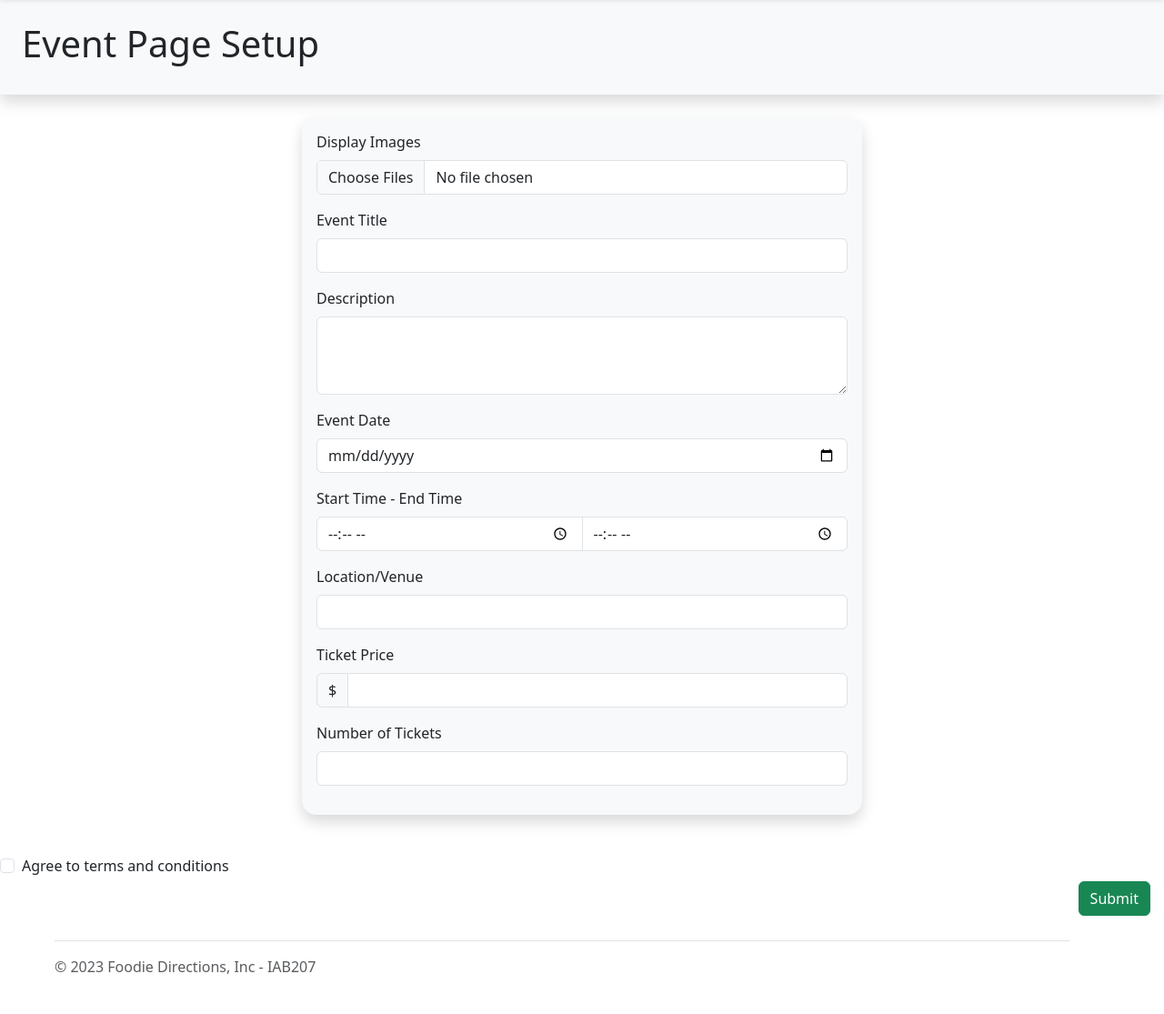
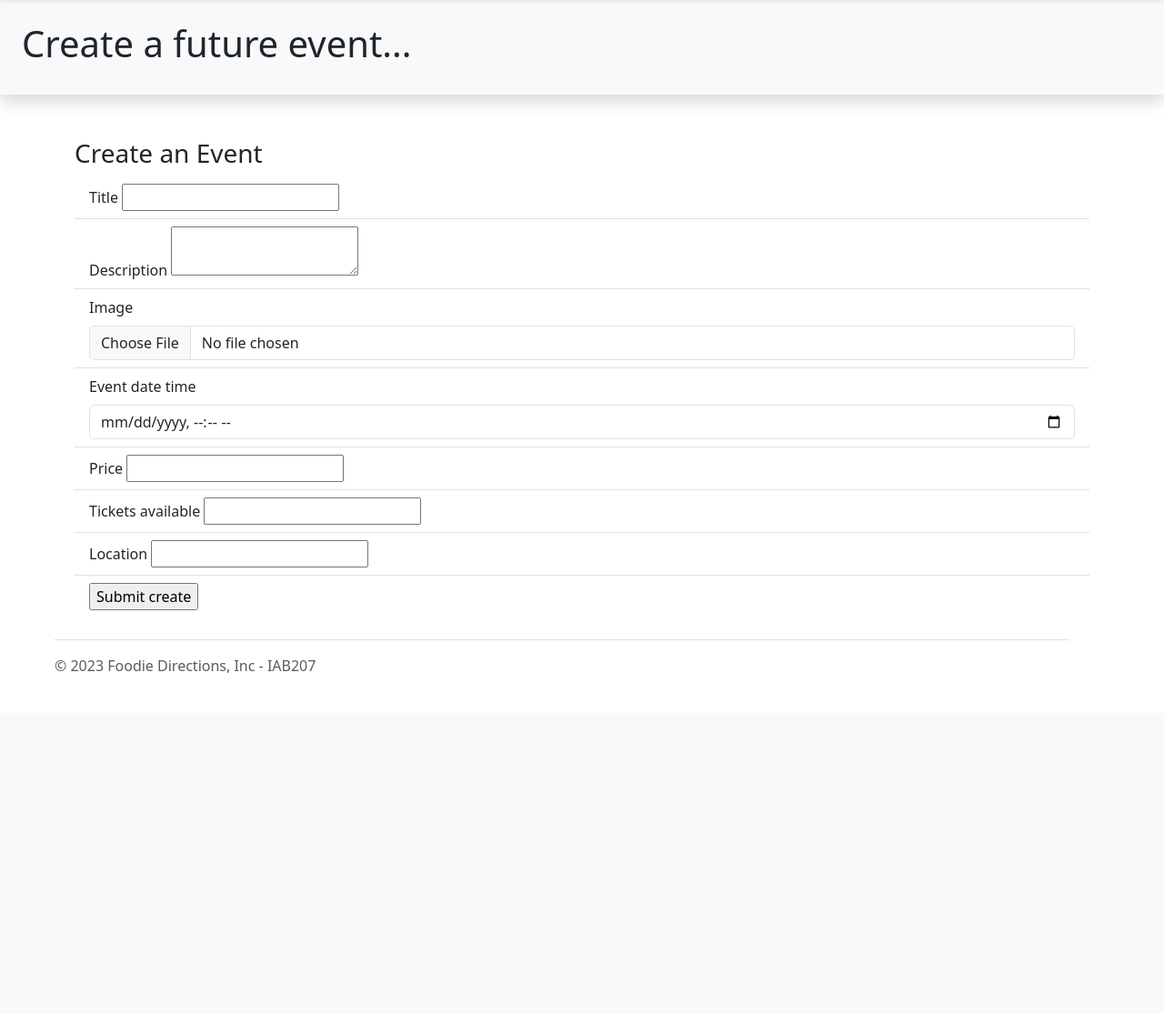
Before and after one commit to finlopes97/GourmetAdventures, a Python web app: template website/templates/create.html in a window 1280 px wide. Shown: the part 60-1175 px from the top of the page at 91% size. After the commit the page ends 844 px from the top, so only its background shows below. Run offline with Jinja, Linux system fonts and the light colour scheme; the template is opened without the code that fills it, so the values that code supplies are empty, except form fields; tables that the repository leaves empty hold one stand-in row (Sample ...); form fields are guessed from the names that the template uses; some libraries are stand-ins or nearby versions.

Commit message:
create event form created, create event template adjusted, needs toast reconfigured

```diff
--- a/website/templates/create.html
+++ b/website/templates/create.html
@@ -2,64 +2,45 @@
 
 {% block content %}
 <div class="p-4 bg-light shadow mb-4">
-    <h1>Event Page Setup</h1>
+    <h1>Create a future event...</h1>
 </div>
 
 <div class="container-fluid">
 
     <!-- Event creation form -->
 
-    <div class="row justify-content-center">
-        <div class="col-lg-6 col-md-8 col-sm-10 col-12 mb-4">
-            <form class="p-3 shadow bg-body-tertiary rounded-4" id="createEvent">
-                <div class="mb-3">
-                    <label for="displayImagesInput" class="form-label">Display Images</label>
-                    <input class="form-control" type="file" accept="image/*" id="displayImagesInput" multiple>
-                </div>
-                <div class="mb-3">
-                    <label for="eventTitleInput" class="form-label">Event Title</label>
-                    <input class="form-control" type="text" id="eventTitleInput" required>
-                </div>
-                <div class="mb-3">
-                    <label for="descriptionInput" class="form-label">Description</label>
-                    <textarea class="form-control" id="descriptionInput" rows="3" required></textarea>
-                </div>
-                <div class="mb-3">
-                    <label for="eventDate" class="form-label">Event Date</label>
-                    <input class="form-control" type="date" id="eventDate" required>
-                </div>
-                <div class="mb-3">
-                    <label for="eventTime" class="form-label">Start Time - End Time</label>
-                    <div class="input-group" id="eventTime">
-                        <input class="form-control" type="time" aria-label="Start Time" required>
-                        <input class="form-control" type="time" aria-label="End Time" required>
-                    </div>
-                </div>
-                <div class="mb-3">
-                    <label for="locationInput" class="form-label">Location/Venue</label>
-                    <input class="form-control" type="text" id="locationInput" required>
-                </div>
-                <div class="mb-3">
-                    <label for="priceInput" class="form-label">Ticket Price</label>
-                    <div class="input-group" id="priceInput">
-                        <span class="input-group-text">$</span>
-                        <input type="number" class="form-control" min="0.01" step="0.01" aria-label="Price">
-                    </div>
-                </div>
-                <div class="mb-3">
-                    <label for="ticketNum" class="form-label">Number of Tickets</label>
-                        <input type="number" class="form-control" min="1" id="ticketNum">
-                    </div>
-                </div>
-                <div class="form-check mt-1">
-                    <input class="form-check-input" type="checkbox" value="" id="invalidCheck2" required>
-                    <label class="form-check-label" for="invalidCheck2">
-                        Agree to terms and conditions
-                    </label>
-                </div>
-                <div class="d-grid justify-content-end">
-                    <button type="submit" class="btn btn-success">Submit</button>
-                </div>
+    <div class="mt-5">
+        <div class="container-sm">
+            <h3>Create an Event</h3>
+
+            <form method="POST" action="{{ url_for('views.create') }}" enctype="multipart/form-data">
+                {{ create_form.csrf_token }}
+                <ul class="list-group list-group-flush">
+                    <li class="list-group-item">
+                        {{ create_form.title.label }} {{ create_form.title }}
+                    </li>
+                    <li class="list-group-item">
+                        {{ create_form.description.label }} {{ create_form.description }}
+                    </li>
+                    <li class="list-group-item">
+                        {{ create_form.image.label(class_="form-label") }} {{ create_form.image(class_="form-control", type="file") }}
+                    </li>
+                    <li class="list-group-item">
+                        {{ create_form.eventDateTime.label(class_="form-label") }} {{ create_form.eventDateTime(class_="form-control", type="datetime-local") }}
+                    </li>
+                    <li class="list-group-item">
+                        {{ create_form.price.label }} {{ create_form.price }}
+                    </li>
+                    <li class="list-group-item">
+                        {{ create_form.ticketsAvailable.label }} {{ create_form.ticketsAvailable }}
+                    </li>
+                    <li class="list-group-item">
+                        {{ create_form.location.label }} {{ create_form.location }}
+                    </li>
+                    <li class="list-group-item">
+                        {{ create_form.submitCreate }}
+                    </li>
+                </ul>
             </form>
         </div>
     </div>
```
Also changed, not shown: website/forms.py (+11 -2 lines).
